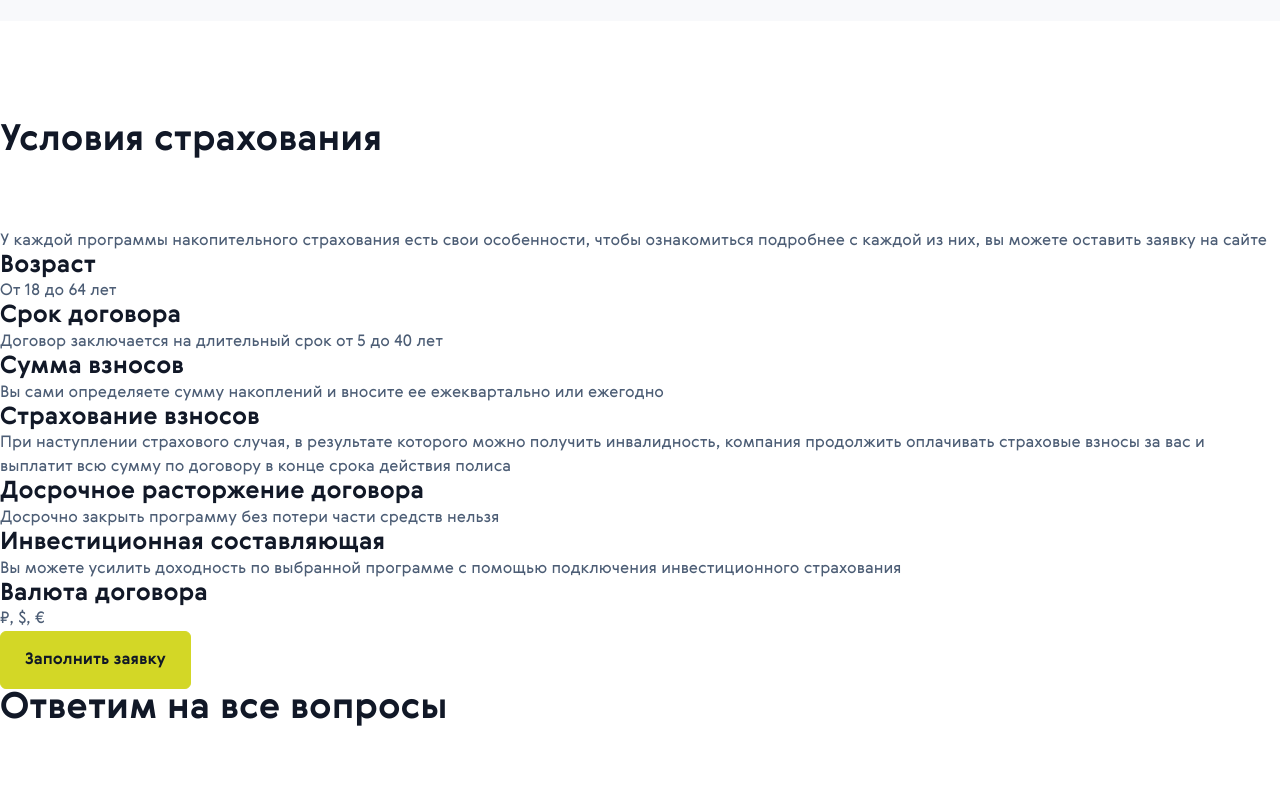
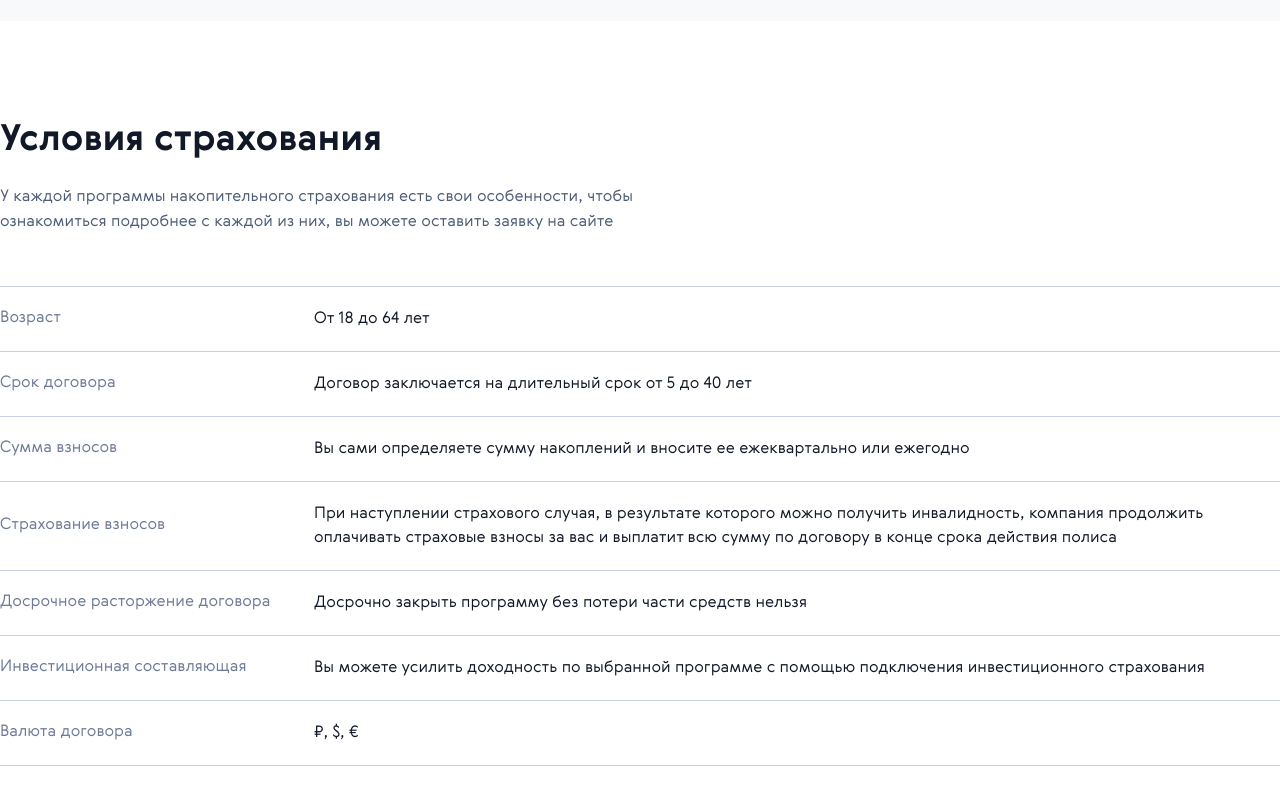
Before and after one commit to Boffeer/renaissance, a website: page nsj.html in a window 1280 px wide. Shown: the part 2441-3235 px from the top of the page. Drawn offline with Linux system fonts and the light colour scheme.

Commit message:
add conditions css

```diff
--- /dev/null
+++ b/css/blocks/_conditions.scss
@@ -0,0 +1,39 @@
+.conditoins {
+	padding-top: 70px;
+	padding-bottom: 34px;
+}
+.conditions__title {
+	margin-bottom: 24px;
+}
+.conditions__desc {
+	max-width: 676px;
+	margin-bottom: 50px;
+}
+
+.conditions-table {
+	border-top: 1px solid #C5D0E0;
+	margin-bottom: 70px;
+}
+
+.conditoins-table-row {
+	border-bottom: 1px solid #C5D0E0;
+	padding-top: 20px;
+	padding-bottom: 20px;
+	display: flex;
+	align-items: center;
+}
+
+.conditions-table-row__heading {
+	max-width: 274px;
+	width: 100%;
+	margin-right: 40px;
+	font-size: 16px;
+	font-weight: 400;
+	color: var(--c-text-second);
+}
+
+.conditions-table-row__desc {
+	font-weight: normal;
+	font-size: 16px;
+	color: var(--c-text-regular);
+}
--- a/css/index.scss
+++ b/css/index.scss
@@ -219,8 +219,15 @@ body {
 	font-size: var(--fz-h2);
 	margin-bottom: 68px;
 }
+.section__desc {
+	font-weight: 400;
+	font-size: 16px;
+	line-height: 1.6;
+	color: var(--c-text-p);
+}
 
 // _CONTROLS
+.buttons__container,
 .buttons-set {
 	display: flex;
 	align-items: center;
@@ -228,6 +235,11 @@ body {
 		margin-right: 12px;
 	}
 }
+
+.buttons__container--right {
+	justify-content: flex-end;
+}
+
 .button {
 	--fz-button: var(var(--fz-regular));
 
@@ -397,3 +409,4 @@ body {
 @import "blocks/bullets";
 @import "blocks/steps";
 @import "blocks/programms";
+@import "blocks/conditions";
--- a/nsj.html
+++ b/nsj.html
@@ -310,7 +310,7 @@
 		<!-- //PROGRAMMS -->
 
 		<!-- CONDITIONS -->
-		<section class="contitions">
+		<section class="conditions">
 			<div class="container">
 				<h2 class="section__title conditions__title">Условия страхования</h2>
 				<p class="conditions__desc section__desc">У каждой программы накопительного страхования есть свои особенности, чтобы ознакомиться подробнее с каждой из них, вы можете оставить заявку на сайте</p>
@@ -344,7 +344,7 @@
 						<p class="conditions-table-row__desc">₽, $, €</p>
 					</article>
 				</div>
-				<div class="button__container button__container--right">
+				<div class="buttons__container buttons__container--right">
 					<button class="button button--primary">Заполнить заявку</button>
 				</div>
 			</div>
```
Also changed, not shown: css/index.css, css/index.min.css, 2 other files.
